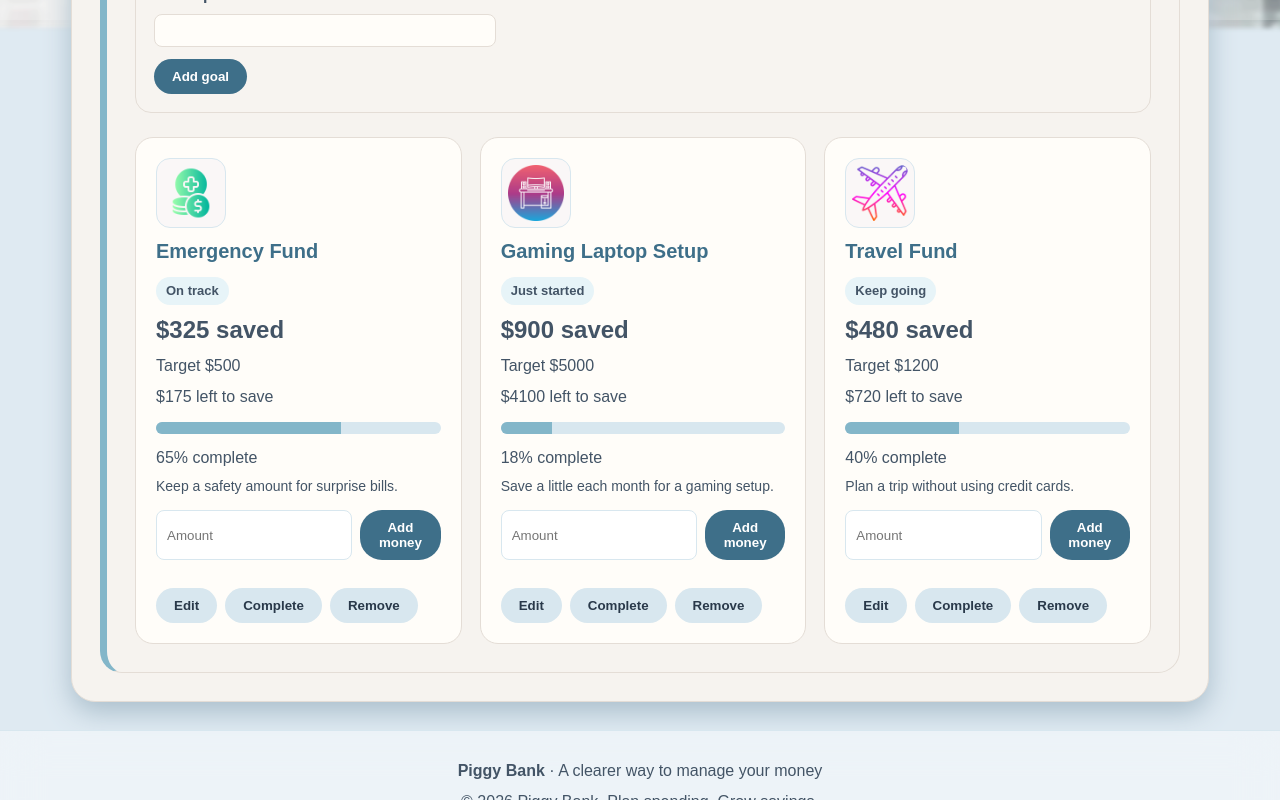
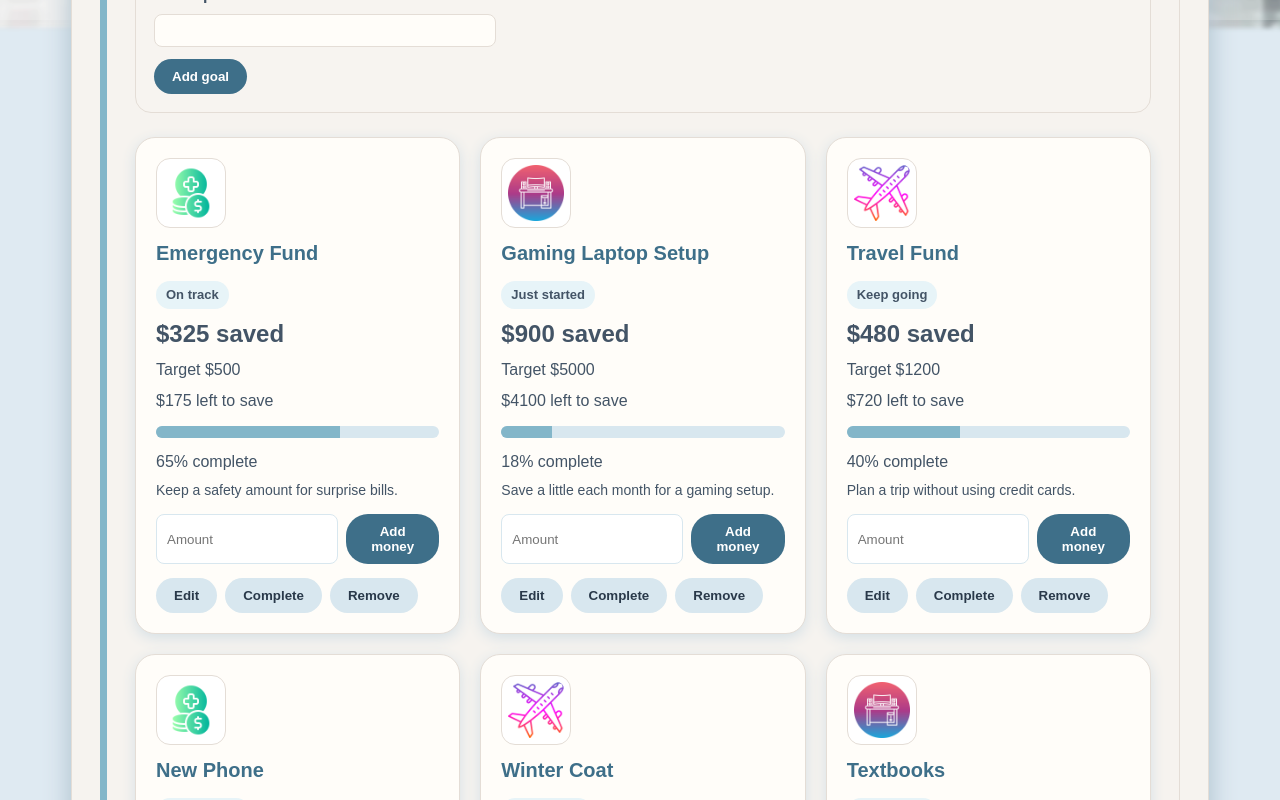
Before and after one commit to jasminekaurjogar/Full-Stack-Project, a React (Vite) app: page /goals in a window 1280 px wide. Shown: the part 780-1580 px from the top of the page. Built offline with nearby package versions, Linux system fonts and the light colour scheme.

Commit message:
Show all 10 goals, restore cards, and add sprint 3 docs

```diff
--- a/src/components/SavingsGoals/SavingsGoals.css
+++ b/src/components/SavingsGoals/SavingsGoals.css
@@ -35,35 +35,36 @@
   margin: 24px 0 0;
   padding: 0;
   display: grid;
-  grid-template-columns: repeat(auto-fit, minmax(230px, 1fr));
-  gap: 18px;
+  grid-template-columns: repeat(auto-fit, minmax(240px, 1fr));
+  gap: 20px;
 }
 
 .savings-goals-card {
   background-color: #fffdf9;
   border: 1px solid #e4ddd6;
-  border-radius: 18px;
+  border-radius: 20px;
   padding: 20px;
+  box-shadow: 0 4px 14px #d5e0e6;
   transition: box-shadow 0.2s ease, transform 0.2s ease;
 }
 
 .savings-goals-card:hover {
-  box-shadow: 0 10px 22px #9bb4c4;
-  transform: translateY(-4px);
+  box-shadow: 0 10px 22px #b8cbd6;
+  transform: translateY(-3px);
 }
 
 .savings-icon {
   width: 56px;
   height: 56px;
   display: block;
-  background-color: #faf7f7;
+  background-color: #ffffff;
   border-radius: 14px;
   padding: 6px;
-  border: 1px solid #d8e7ef;
+  border: 1px solid #e4ddd6;
 }
 
 .savings-goals-card h3 {
-  margin: 8px 0 4px;
+  margin: 10px 0 6px;
   color: #3e6f89;
   font-size: 20px;
 }
@@ -133,7 +134,7 @@
 }
 
 .savings-goals-card .secondary-button {
-  margin-top: 14px;
+  margin-top: 0;
 }
 
 .savings-add-money {
@@ -144,6 +145,7 @@
 
 .savings-add-money input {
   width: 100%;
+  max-width: 160px;
   padding: 8px 10px;
   border: 1px solid #d8e7ef;
   border-radius: 8px;
--- a/src/hooks/useSavingsGoals.ts
+++ b/src/hooks/useSavingsGoals.ts
@@ -30,7 +30,7 @@ export function useSavingsGoals() {
   const [editNote, setEditNote] = useState("");
 
   useEffect(function () {
-    setGoals(savingsGoalService.getGoals().slice(0, 3));
+    setGoals(savingsGoalService.getGoals());
   }, []);
 
   function handleAddGoal(event: React.FormEvent) {
--- /dev/null
+++ b/src/types/SavedThisMonth.ts
@@ -0,0 +1,4 @@
+// Shared saved amount for this month. Home, Savings, and Expenses can use it.
+export interface SavedThisMonth {
+  amount: number;
+}
```
Also changed, not shown: 2 other files (tests, documents, lock files or other folders).
